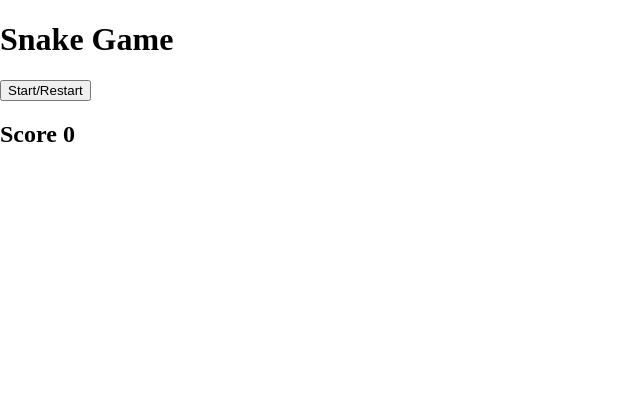
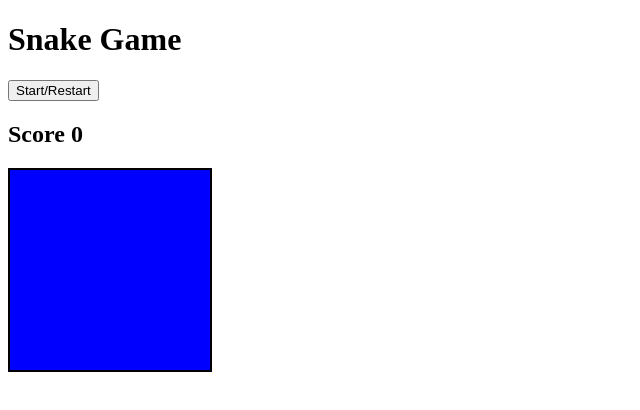
Before and after one commit to singhjptech/snake_game, a plain HTML site: page index.html in a window 1280 px wide. Shown: the whole page, without its empty margins (0-640 px from the left). Drawn offline with Linux system fonts and the light colour scheme.

Commit message:
grid setup

```diff
--- a/index.css
+++ b/index.css
@@ -1,4 +1,18 @@
 html, body {
-    margin: 0;
-    padding: 0;
+    margin: 10;
+    padding: 10;
 }
+
+.grid {
+    display: flex;
+    flex-wrap: wrap;
+    width: 200px;
+    height: 200px;
+    border: solid 2px black;
+}
+
+.square {
+    width: 20px;
+    height: 20px;
+    background-color: blue;
+}
--- a/index.html
+++ b/index.html
@@ -13,6 +13,6 @@
     <button id="start">Start/Restart</button>
     <h2>Score <span id="score">0</span></h2>
     <div class="grid"></div>
-    <script src="index.pack.js"></script>
+    <script src="index.js"></script>
   </body>
 </html>
--- a/index.js
+++ b/index.js
@@ -1 +1,14 @@
-//javascript
+const grid = document.querySelector('.grid')
+const startButton = document.getElementById('start')
+const score = document.getElementById('score')
+let squares = []
+
+function createGrid() {
+    for (let i = 0; i < 100; i++) {
+        const square = document.createElement('div')
+        square.classList.add('square')
+        grid.appendChild(square)
+        squares.push(square)
+    }
+}
+createGrid()
```
